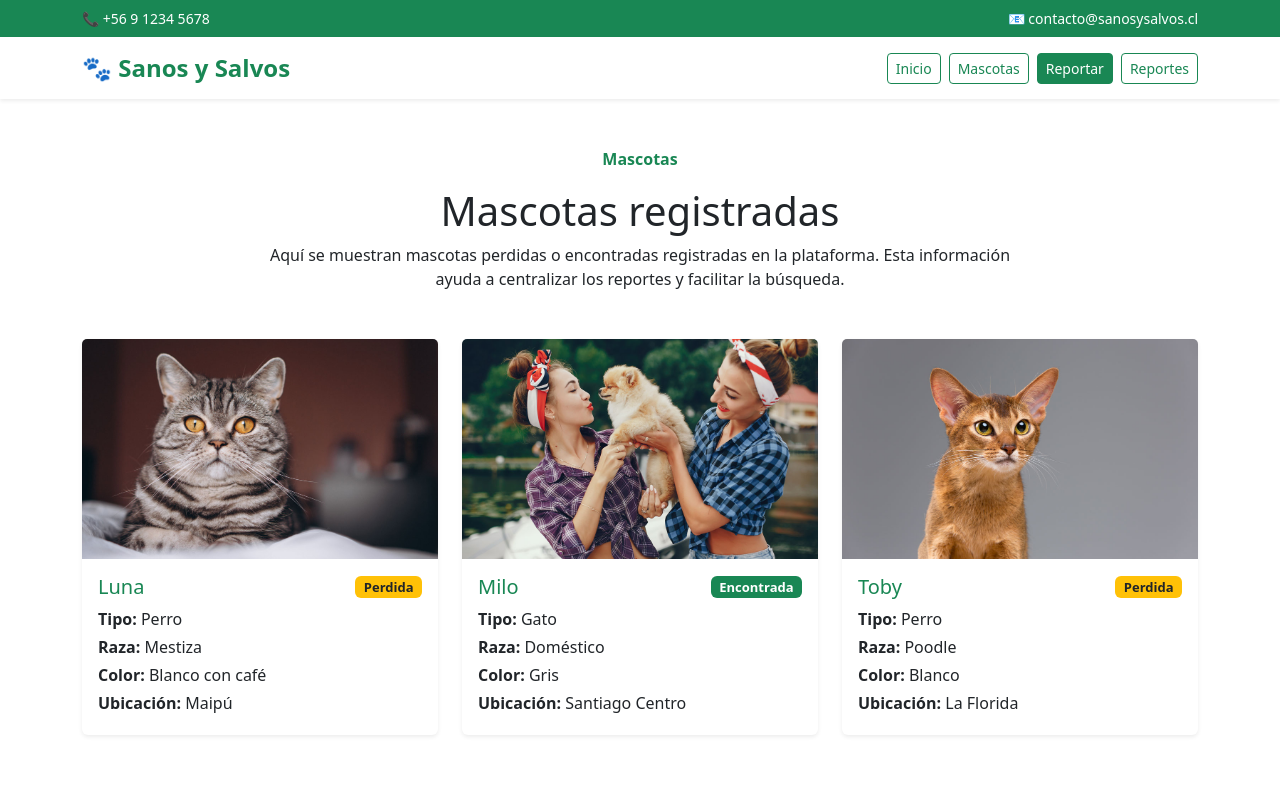
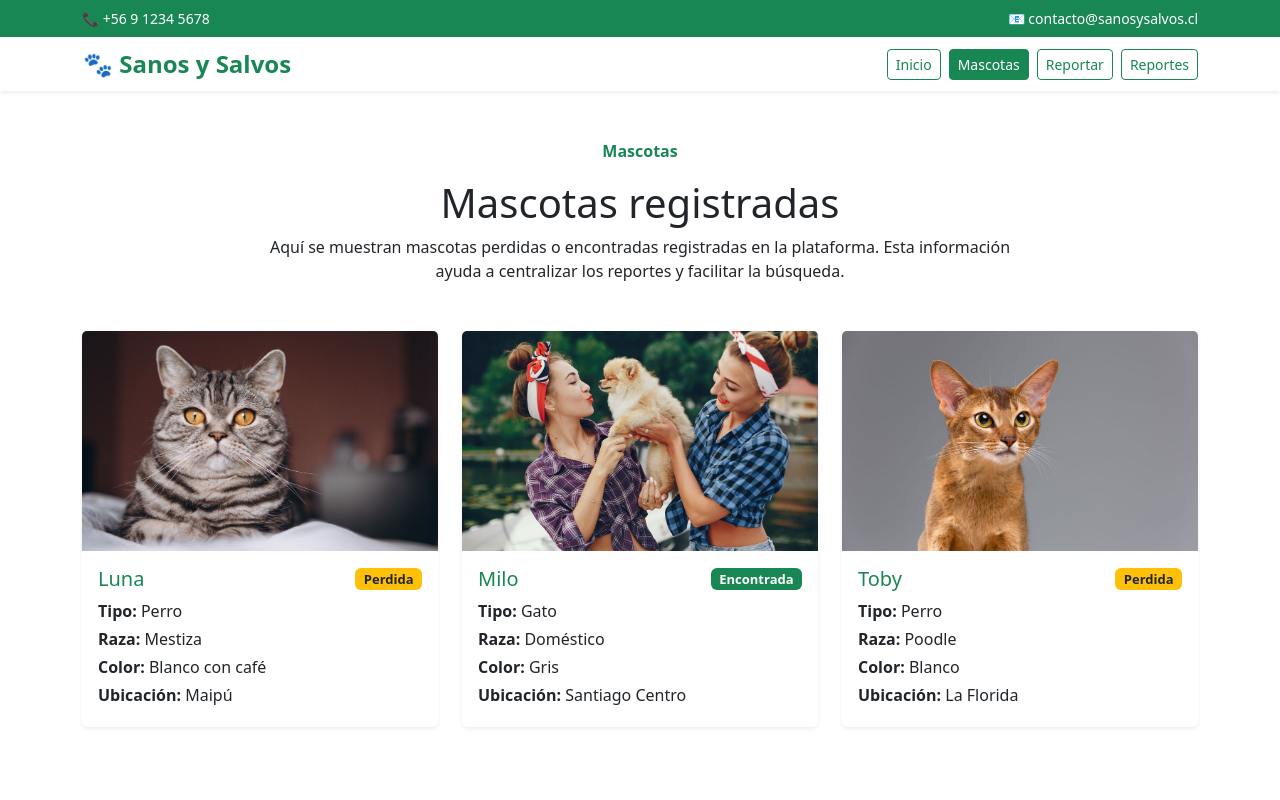
Before and after one commit to Carla-VL/SanosYSalvos_Frontend, a React (Vite) app in the folder Front_Sanos_y_Salvos/: page / in a window 1280 px wide. Both pictures are taken after a click on the button "Mascotas". Shown: the top 800 px of the page. Built offline with nearby package versions, Linux system fonts and the light colour scheme.

Commit message:
ajustes de codigo

```diff
--- a/Front_Sanos_y_Salvos/src/App.jsx
+++ b/Front_Sanos_y_Salvos/src/App.jsx
@@ -1,4 +1,4 @@
-import { useState } from "react";
+import { useEffect, useState } from "react";
 import Topbar from "./components/Topbar";
 import Navbar from "./components/Navbar";
 import Footer from "./components/Footer";
@@ -10,10 +10,32 @@ import Reportes from "./pages/Reportes";
 function App() {
   const [pagina, setPagina] = useState("inicio");
 
+  useEffect(() => {
+    const elementos = document.querySelectorAll(".reveal");
+
+    const mostrarElemento = () => {
+      elementos.forEach((elemento) => {
+        const posicion = elemento.getBoundingClientRect().top;
+        const altoPantalla = window.innerHeight;
+
+        if (posicion < altoPantalla - 80) {
+          elemento.classList.add("reveal-visible");
+        }
+      });
+    };
+
+    mostrarElemento();
+    window.addEventListener("scroll", mostrarElemento);
+
+    return () => {
+      window.removeEventListener("scroll", mostrarElemento);
+    };
+  }, [pagina]);
+
   return (
     <>
       <Topbar />
-      <Navbar setPagina={setPagina} />
+      <Navbar setPagina={setPagina} pagina={pagina} />
 
       <main>
         {pagina === "inicio" && <Inicio setPagina={setPagina} />}
--- a/Front_Sanos_y_Salvos/src/components/Navbar.jsx
+++ b/Front_Sanos_y_Salvos/src/components/Navbar.jsx
@@ -1,35 +1,44 @@
-function Navbar({ setPagina }) {
+function Navbar({ setPagina, pagina }) {
+  function claseBoton(nombrePagina) {
+    return pagina === nombrePagina
+      ? "btn btn-success btn-sm nav-boton"
+      : "btn btn-outline-success btn-sm nav-boton";
+  }
+
   return (
-    <nav className="navbar navbar-expand-lg bg-white navbar-light shadow-sm">
+    <nav className="navbar navbar-expand-lg bg-white navbar-light shadow-sm sticky-top">
       <div className="container">
-        <span className="navbar-brand fw-bold text-success fs-4">
+        <button
+          className="navbar-brand fw-bold text-success fs-4 btn btn-link text-decoration-none p-0"
+          onClick={() => setPagina("inicio")}
+        >
           🐾 Sanos y Salvos
-        </span>
+        </button>
 
         <div className="d-flex gap-2 flex-wrap">
           <button
-            className="btn btn-outline-success btn-sm"
+            className={claseBoton("inicio")}
             onClick={() => setPagina("inicio")}
           >
             Inicio
           </button>
 
           <button
-            className="btn btn-outline-success btn-sm"
+            className={claseBoton("mascotas")}
             onClick={() => setPagina("mascotas")}
           >
             Mascotas
           </button>
 
           <button
-            className="btn btn-success btn-sm"
+            className={claseBoton("reportar")}
             onClick={() => setPagina("reportar")}
           >
             Reportar
           </button>
 
           <button
-            className="btn btn-outline-success btn-sm"
+            className={claseBoton("reportes")}
             onClick={() => setPagina("reportes")}
           >
             Reportes
--- a/Front_Sanos_y_Salvos/src/components/Servicios.jsx
+++ b/Front_Sanos_y_Salvos/src/components/Servicios.jsx
@@ -1,6 +1,6 @@
 function Servicios({ setPagina }) {
   return (
-    <section className="container py-5">
+   <section className="container py-5 reveal">
       <div className="text-center mb-4">
         <p className="text-success fw-bold">Funciones principales</p>
         <h2>¿Cómo ayuda Sanos y Salvos?</h2>
--- a/Front_Sanos_y_Salvos/src/pages/Inicio.jsx
+++ b/Front_Sanos_y_Salvos/src/pages/Inicio.jsx
@@ -6,7 +6,7 @@ function Inicio({ setPagina }) {
     <>
       <Carrusel setPagina={setPagina} />
 
-      <section className="container py-5">
+      <section className="container py-5 reveal">
         <div className="row align-items-center">
           <div className="col-md-6">
             <img
--- a/Front_Sanos_y_Salvos/src/pages/Mascotas.jsx
+++ b/Front_Sanos_y_Salvos/src/pages/Mascotas.jsx
@@ -35,7 +35,7 @@ function Mascotas() {
   ];
 
   return (
-    <section className="container py-5">
+    <section className="container py-5 reveal">
       <div className="text-center mb-5 seccion-encabezado">
         <p className="text-success fw-bold">Mascotas</p>
         <h1>Mascotas registradas</h1>
--- a/Front_Sanos_y_Salvos/src/pages/Reportar.jsx
+++ b/Front_Sanos_y_Salvos/src/pages/Reportar.jsx
@@ -38,7 +38,7 @@ function Reportar() {
   }
 
   return (
-    <section className="container py-5">
+    <section className="container py-5 reveal">
       <div className="text-center mb-5 seccion-encabezado">
         <p className="text-success fw-bold">Nuevo reporte</p>
         <h1>Reportar mascota</h1>
--- a/Front_Sanos_y_Salvos/src/pages/Reportes.jsx
+++ b/Front_Sanos_y_Salvos/src/pages/Reportes.jsx
@@ -35,7 +35,7 @@ function Reportes() {
   ];
 
   return (
-    <section className="container py-5">
+    <section className="container py-5 reveal">
       <div className="text-center mb-5 seccion-encabezado">
         <p className="text-success fw-bold">Reportes</p>
         <h1>Reportes de mascotas</h1>
--- a/Front_Sanos_y_Salvos/src/styles.css
+++ b/Front_Sanos_y_Salvos/src/styles.css
@@ -59,3 +59,66 @@
 .card-reporte {
   min-height: 100%;
 }
+
+.reveal {
+  opacity: 0;
+  transform: translateY(45px);
+  transition: opacity 0.8s ease, transform 0.8s ease;
+}
+
+.reveal-visible {
+  opacity: 1;
+  transform: translateY(0);
+}
+
+.nav-boton {
+  transition: all 0.3s ease;
+}
+
+.nav-boton:hover {
+  transform: translateY(-2px);
+  box-shadow: 0 4px 10px rgba(25, 135, 84, 0.25);
+}
+
+.card {
+  transition: transform 0.3s ease, box-shadow 0.3s ease;
+}
+
+.card:hover {
+  transform: translateY(-8px);
+  box-shadow: 0 12px 25px rgba(0, 0, 0, 0.14) !important;
+}
+
+.btn {
+  transition: all 0.3s ease;
+}
+
+.btn:hover {
+  transform: translateY(-2px);
+}
+
+.carousel-texto {
+  animation: entradaTexto 0.9s ease;
+}
+
+@keyframes entradaTexto {
+  from {
+    opacity: 0;
+    transform: translateY(25px);
+  }
+
+  to {
+    opacity: 1;
+    transform: translateY(0);
+  }
+}
+
+.carousel-control-prev,
+.carousel-control-next {
+  transition: opacity 0.3s ease;
+}
+
+.carousel-control-prev:hover,
+.carousel-control-next:hover {
+  opacity: 0.75;
+}
```
